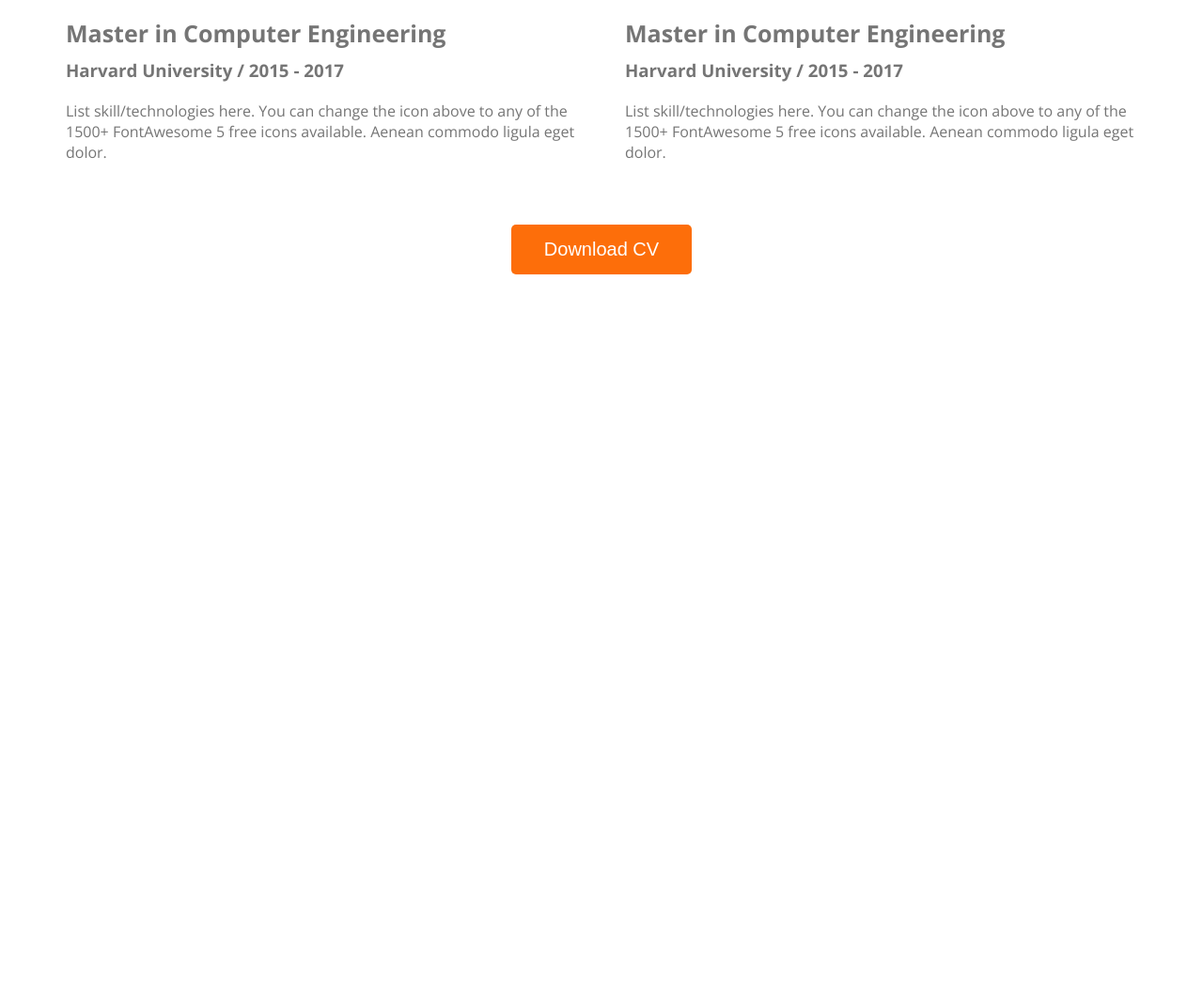
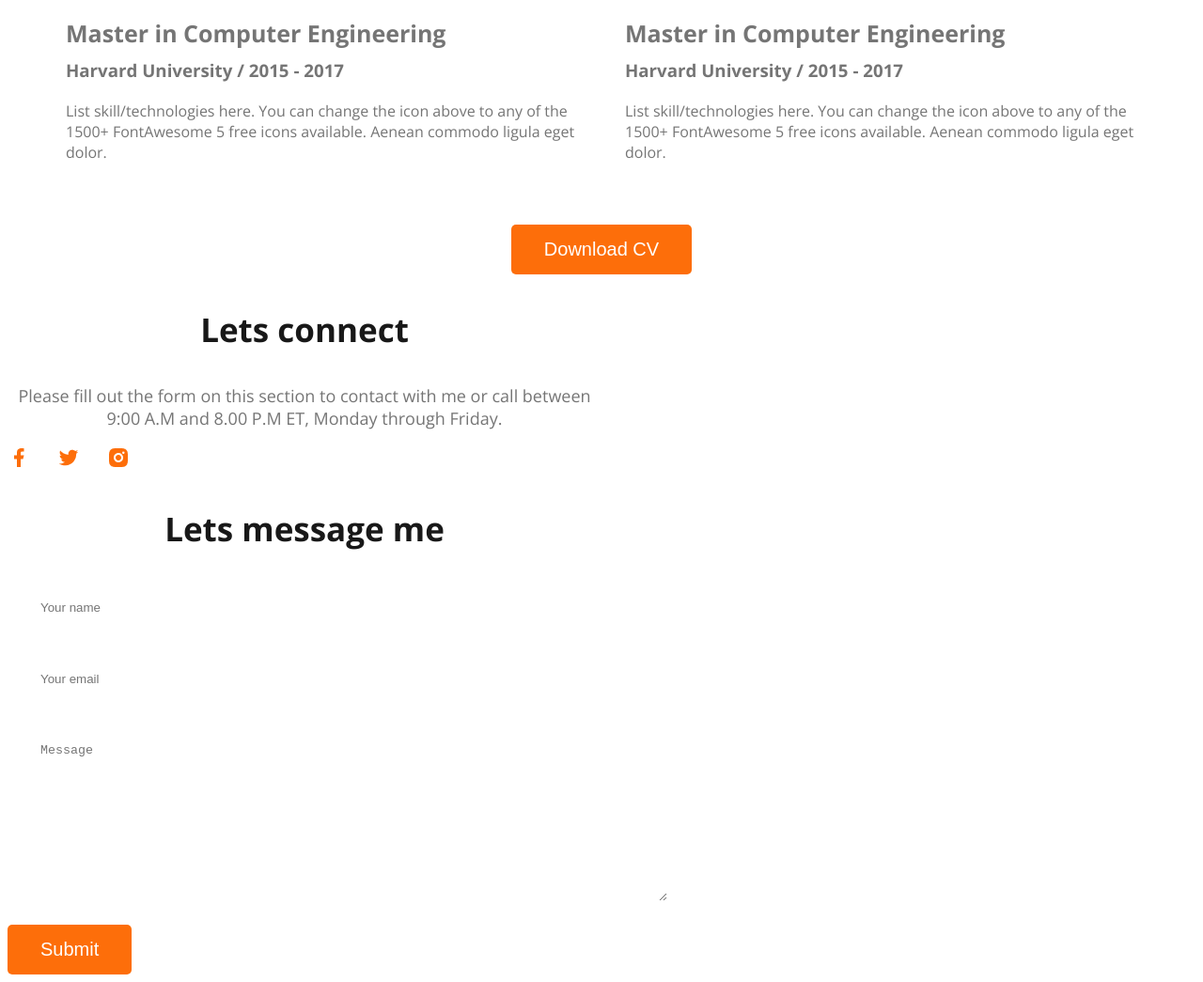
Before and after one commit to Raakib16d/webdeveloper-portfolio-, a plain HTML site: page index.html in a window 1280 px wide. Shown: the part 2902-3947 px from the top of the page at 94% size. Before the commit the page ends 3202 px from the top, so only its background shows below. Drawn offline with nearby package versions, Linux system fonts and the light colour scheme.

Commit message:
finished footer

```diff
--- a/index.html
+++ b/index.html
@@ -147,7 +147,25 @@
         </section>
     </main>
     <footer>
+        <div class="footer-column">
+            <h3 class="section-title">Lets connect</h3>
+            <p class="section-description">Please fill out the form on this section to contact with me or call between 9:00 A.M and 8.00 P.M ET, Monday through Friday.</p>
+            <div class="social-link">
+                <a href=""><img src="images/icons/facebook.png" alt=""></a>
+                <a href=""><img src="images/icons/twitter.png" alt=""></a>
+                <a href=""><img src="images/icons/insta.png" alt=""></a>
+            </div>
+        </div>
+        <div class="footer-column">
+            <h3 class="section-title">Lets message me</h3>
+            <form class="contact" action="">
+                <input type="text" placeholder="Your name">
+                <input type="email" name="" placeholder="Your email" id="">
+                <textarea name="" placeholder="Message" id="" cols="30" rows="10"></textarea>
+                <input class="btn-primary" type="submit" value="Submit">
+            </form>
 
+        </div>
     </footer>
 </body>
 </html>
--- a/styles/portfolio.css
+++ b/styles/portfolio.css
@@ -160,3 +160,26 @@ main section{
     text-align: center;
     margin-top: 50px;
 }
+.footer{
+    display: flex;
+    gap: 100px;
+    background: #FFF8F3;
+    margin-top: 100px;
+    padding: 130px 200px;
+}
+.footer-column{
+    width: 50%;
+}
+.social-link a{
+    margin-right: 25px;
+}
+.contact input[type="text"], .contact input[type="email"], textarea{
+    display: block;
+    margin-bottom: 25px;
+    padding: 18px 35px;
+    color: #757575;
+    border-radius: 5px;
+    background: #FFF;
+    border: 0;
+    width: 100%;
+}
```
